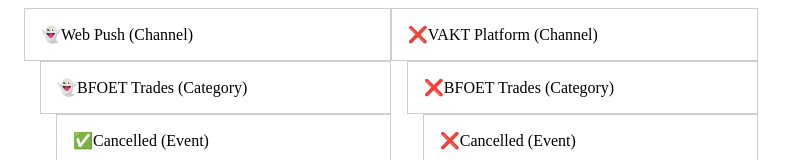
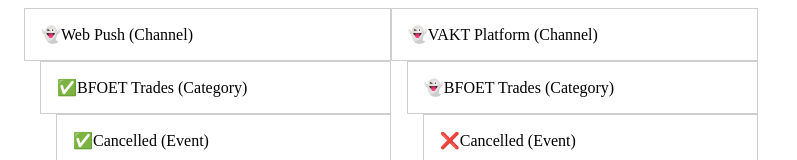
Before and after one commit to ppalmeida/checkbox-parent-vakt, a React (Create React App) app: page / in a window 1280 px wide. Shown: the top 160 px of the page, without its empty margins (0-797 px from the left). Built offline with nearby package versions, Linux system fonts and the light colour scheme.

Commit message:
fix: to multiple checkbox initial state

```diff
--- a/src/data.ts
+++ b/src/data.ts
@@ -83,17 +83,29 @@
       id: "channel-501a28ab-0368-4988-8881-04fd8c733eae",
       name: "Web Push"
     }
+  },
+  {
+    id: "other-subscritipion-69039cdd-1e8f-4210-9a6e-a828c14b2aed",
+    profileId: null,
+    event: {
+      id: "event-v2-6233769e-cfc3-42e3-8ef1-6514d6ce3",
+      name: "Cancelled V2"
+    },
+    channel: {
+      id: "channel-501a28ab-0368-4988-8881-04fd8c733eae",
+      name: "Web Push"
+    }
+  },
+  {
+    id: "even-other-subscritipion-69039cdd-1e8f-4210-9a6e-a828c14b2aed",
+    profileId: null,
+    event: {
+      id: "event-v2-6233769e-cfc3-42e3-8ef1-6514d6ce3",
+      name: "Cancelled V2"
+    },
+    channel: {
+      id: "channel-e381b23b-6019-4da9-a9ae-0caa3d4c1eae",
+      name: "VAKT Platform"
+    }
   }
-  // {
-  //   id: "subscription-e314588d-b0c8-4cf3-8af0-e12bf1fb442f",
-  //   profileId: null,
-  //   event: {
-  //     id: "event-6233769e-cfc3-42e3-8ef1-6514d6ce3e1c",
-  //     name: "Cancelled"
-  //   },
-  //   channel: {
-  //     id: "channel-e381b23b-6019-4da9-a9ae-0caa3d4c1eae",
-  //     name: "VAKT Platform"
-  //   }
-  // }
 ];
--- a/src/hooks/useCheckboxesStatuses.ts
+++ b/src/hooks/useCheckboxesStatuses.ts
@@ -148,7 +148,8 @@
 
   const updateStateByNewSubscriptionOption = useCallback(
     (
-      subscriptionItem: SubscriptionOption
+      subscriptionItem: SubscriptionOption,
+      initialStateAccumulator: Record<string, Subscription> = {}
     ): Record<string, SubscriptionOption> => {
       if (!subscriptionItem.category || !subscriptionItem.channel) {
         throw new Error("Only Events should be used in this method");
@@ -157,10 +158,11 @@
       // updated state for the event clicked:
       const nextState = {
         ...checkboxesState,
+        ...initialStateAccumulator,
         [subscriptionItem.key]: {
           ...subscriptionItem
         }
-      };
+      } as Record<string, SubscriptionOption>;
 
       // Now, it needs to bubble up its category status:
       const targetCategory: Category = categories.find(
@@ -340,9 +342,14 @@
    * so the "initial state" is built
    */
   useEffect(() => {
+    // Subscriptions is an async call
+    if (!subscriptions) {
+      return;
+    }
+
     const initialState = subscriptionOptions.reduce((acc, option) => {
       if (option.checked) {
-        return updateStateByNewSubscriptionOption(option);
+        return updateStateByNewSubscriptionOption(option, acc);
       }
       return acc;
     }, {});
@@ -350,7 +357,7 @@
     updateCheckboxesState(initialState);
 
     // eslint-disable-next-line
-  }, []);
+  }, [subscriptions]);
 
   return {
     checkboxesState,
```
